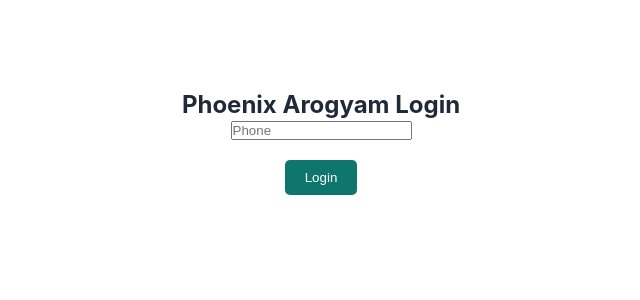
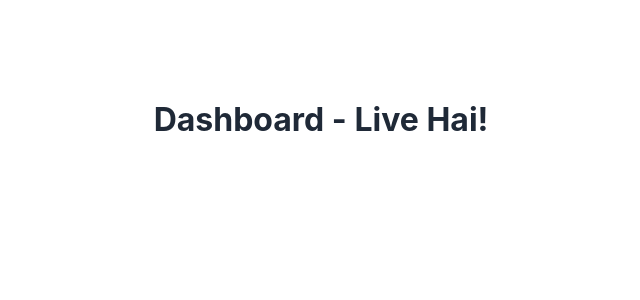
Before and after one commit to carebpp/phoenix-arogyam, a React (Vite) app: page / in a window 1280 px wide. Before the commit this address led to /#/login. Shown: the top 300 px of the page, without its empty margins (319-959 px from the left). Built offline with nearby package versions, Linux system fonts and the light colour scheme.

Commit message:
Update App.jsx

```diff
--- a/src/App.jsx
+++ b/src/App.jsx
@@ -1,10 +1,10 @@
-import { HashRouter, Routes, Route, Navigate } from 'react-router-dom'
-import Login from './pages/Login'
-import Dashboard from './pages/Dashboard'
+import { HashRouter, Routes, Route } from 'react-router-dom'
 
-function ProtectedRoute({ children }) {
-  const isLoggedIn = localStorage.getItem('isLoggedIn') === 'true';
-  return isLoggedIn ? children : <Navigate to="/login" />;
+function Login() {
+  return <h1 style={{textAlign:'center', marginTop:'100px'}}>Login Page - Phoenix Arogyam</h1>
+}
+function Dashboard() {
+  return <h1 style={{textAlign:'center', marginTop:'100px'}}>Dashboard - Live Hai!</h1>
 }
 
 export default function App() {
@@ -12,7 +12,7 @@ export default function App() {
     <HashRouter>
       <Routes>
         <Route path="/login" element={<Login />} />
-        <Route path="/" element={<ProtectedRoute><Dashboard /></ProtectedRoute>} />
+        <Route path="/" element={<Dashboard />} />
       </Routes>
     </HashRouter>
   )
```
